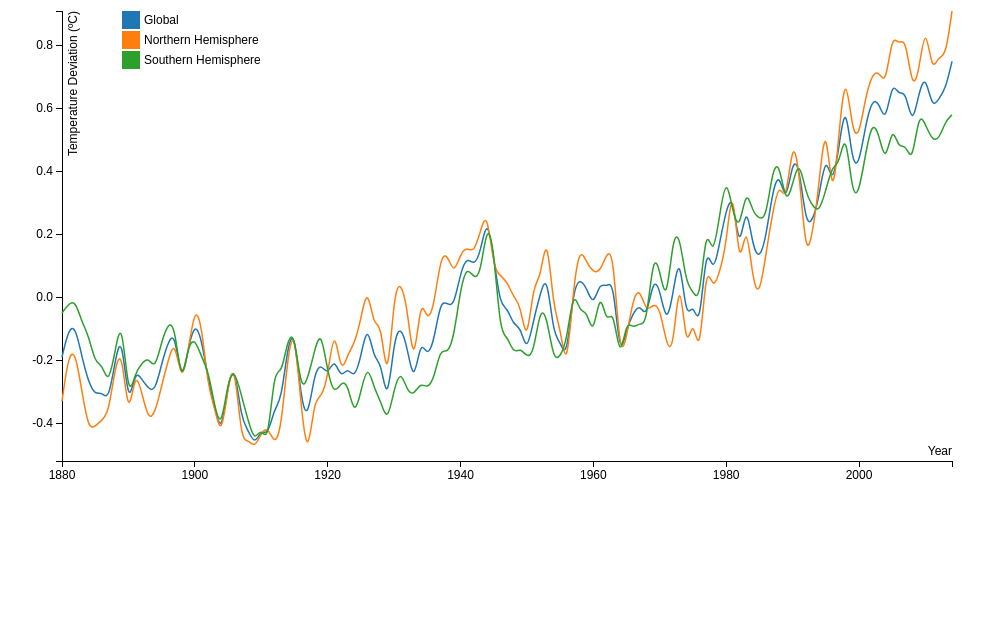
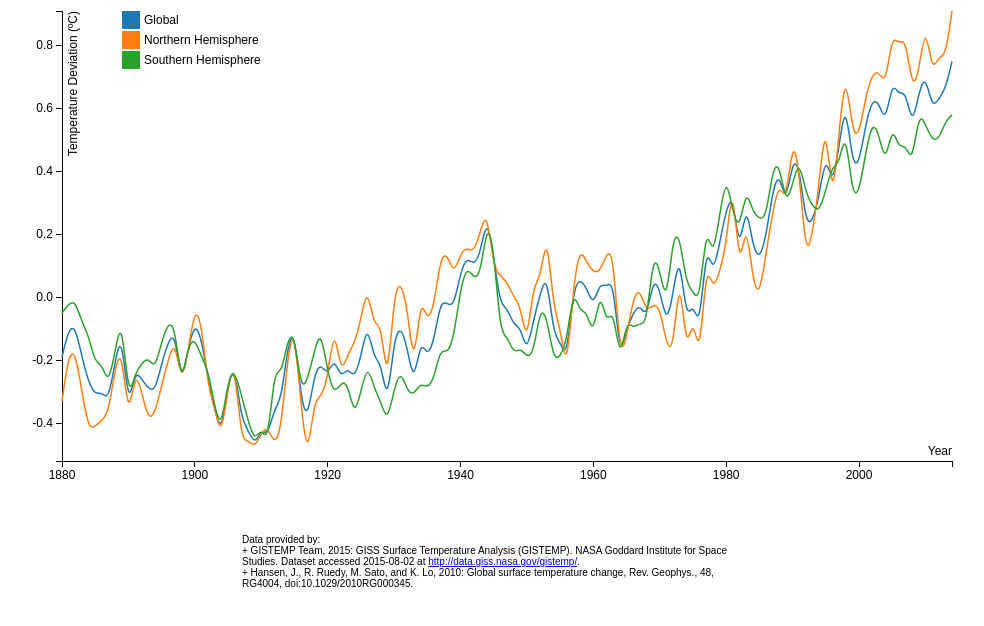
Before and after one commit to zeroviscosity/coursera-dataviz-a1, a plain HTML site: page index.html in a window 1280 px wide. Shown: the part 54-680 px from the top of the page, without its empty margins (148-1132 px from the left). Drawn offline with nearby package versions, Linux system fonts and the light colour scheme.

Commit message:
Adding citation

```diff
--- a/index.html
+++ b/index.html
@@ -25,11 +25,22 @@
       stroke: steelblue;
       stroke-width: 1.5px;
     }
+    #citation {
+      font-size: 10px;
+      margin: 40px auto 0 auto;
+      width: 500px;
+    }
     </style>
   </head>
   <body>
     <h1>Annual Mean Land-Ocean Temperature Index</h1>
     <div id="chart"></div>
+
+    <div id="citation">
+      <div>Data provided by:</div>
+      <div>+ GISTEMP Team, 2015: GISS Surface Temperature Analysis (GISTEMP). NASA Goddard Institute for Space Studies. Dataset accessed 2015-08-02 at <a href="http://data.giss.nasa.gov/gistemp/">http://data.giss.nasa.gov/gistemp/</a>.</div>
+      <div>+ Hansen, J., R. Ruedy, M. Sato, and K. Lo, 2010: Global surface temperature change, Rev. Geophys., 48, RG4004, doi:10.1029/2010RG000345.</div>
+    </div>
     <script src="https://cdnjs.cloudflare.com/ajax/libs/d3/3.5.5/d3.min.js"></script>
     <script>
     (function() {
```
